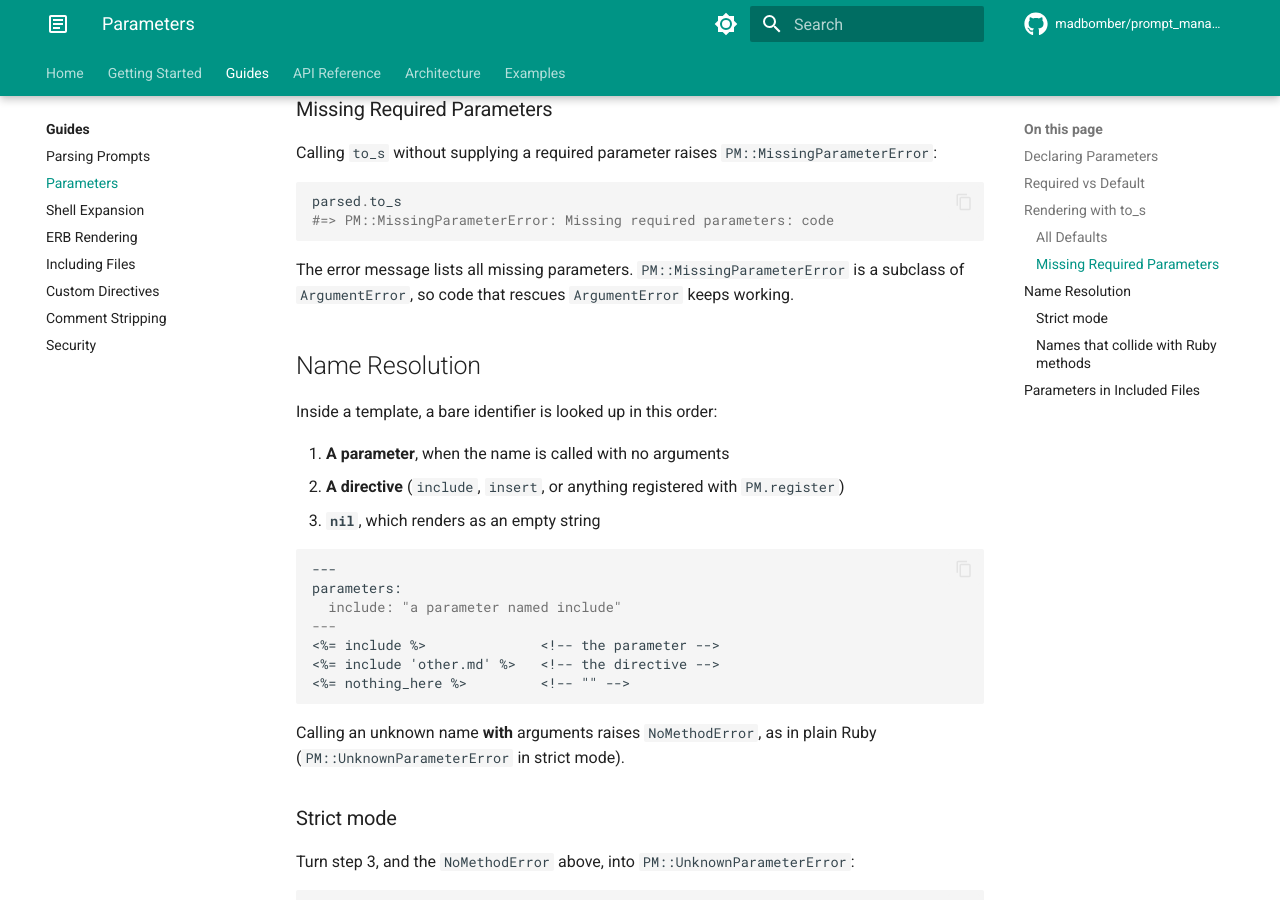
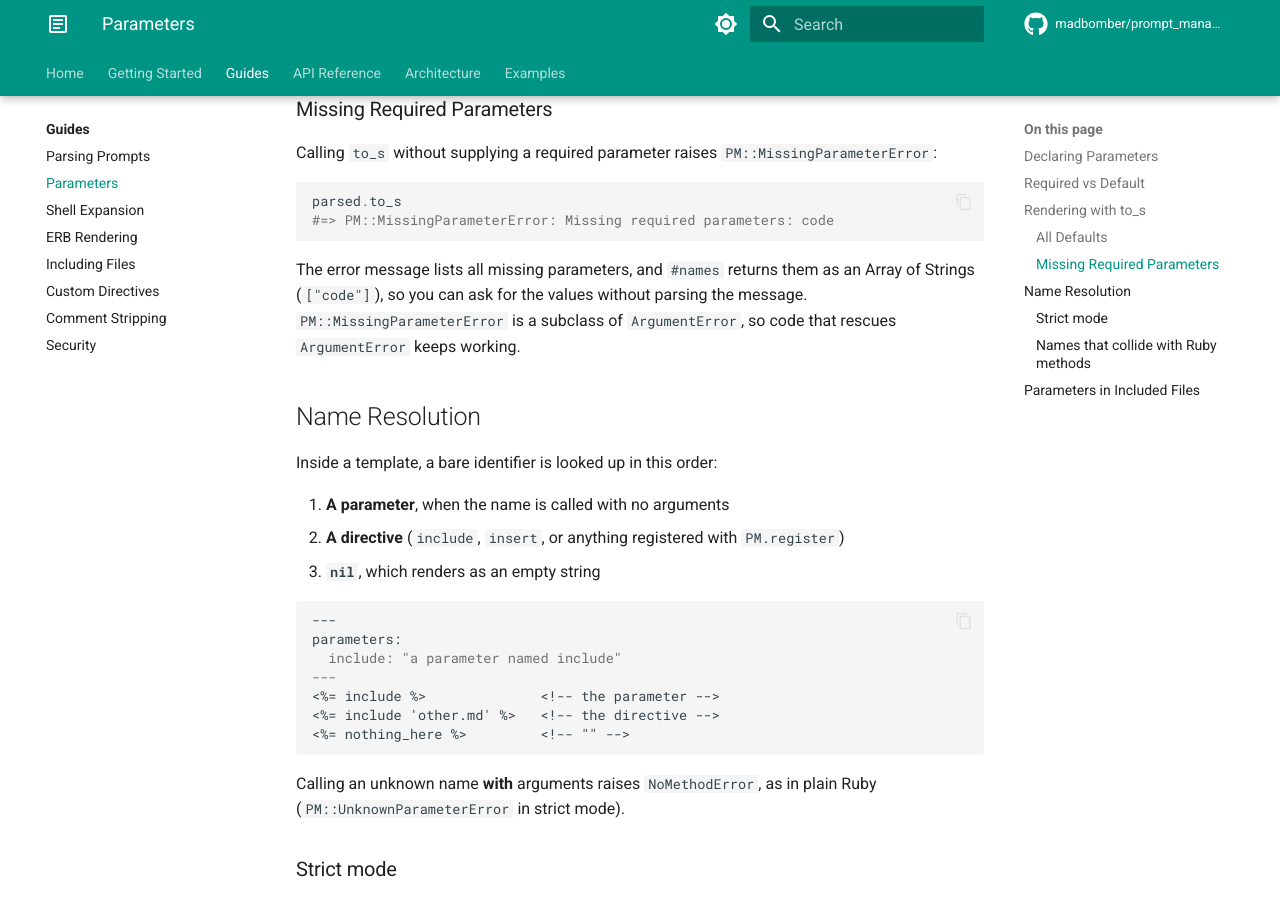
Before and after one commit to MadBomber/prompt_manager, an MkDocs documentation site: the page built from docs/guides/parameters.md, in a window 1280 px wide and 900 px high, scrolled down 1416 px. Built offline with MkDocs 1.6.1 and Material for MkDocs 9.7.7, drawn with Linux system fonts in a browser that asks for light colours; comment, search, counter and statistics services are not loaded.

Commit message:
feat: expose missing names on MissingParameterError
MissingParameterError carried the missing parameter names only in its
message, so callers such as aia parsed the text to prompt for values.
Add a #names reader, built from the array the renderer raises with,
and keep the message text unchanged. Document the reader.

Fixes #44

````diff
--- a/docs/guides/parameters.md
+++ b/docs/guides/parameters.md
@@ -70,8 +70,10 @@ parsed.to_s
 #=> PM::MissingParameterError: Missing required parameters: code
 ```
 
-The error message lists all missing parameters. `PM::MissingParameterError` is a
-subclass of `ArgumentError`, so code that rescues `ArgumentError` keeps working.
+The error message lists all missing parameters, and `#names` returns them as an
+Array of Strings (`["code"]`), so you can ask for the values without parsing the
+message. `PM::MissingParameterError` is a subclass of `ArgumentError`, so code
+that rescues `ArgumentError` keeps working.
 
 ## Name Resolution
 
````
Also changed, not shown: CHANGELOG.md (+6 -0 lines), docs/api/errors.md (+3 -3 lines), 3 other files.
